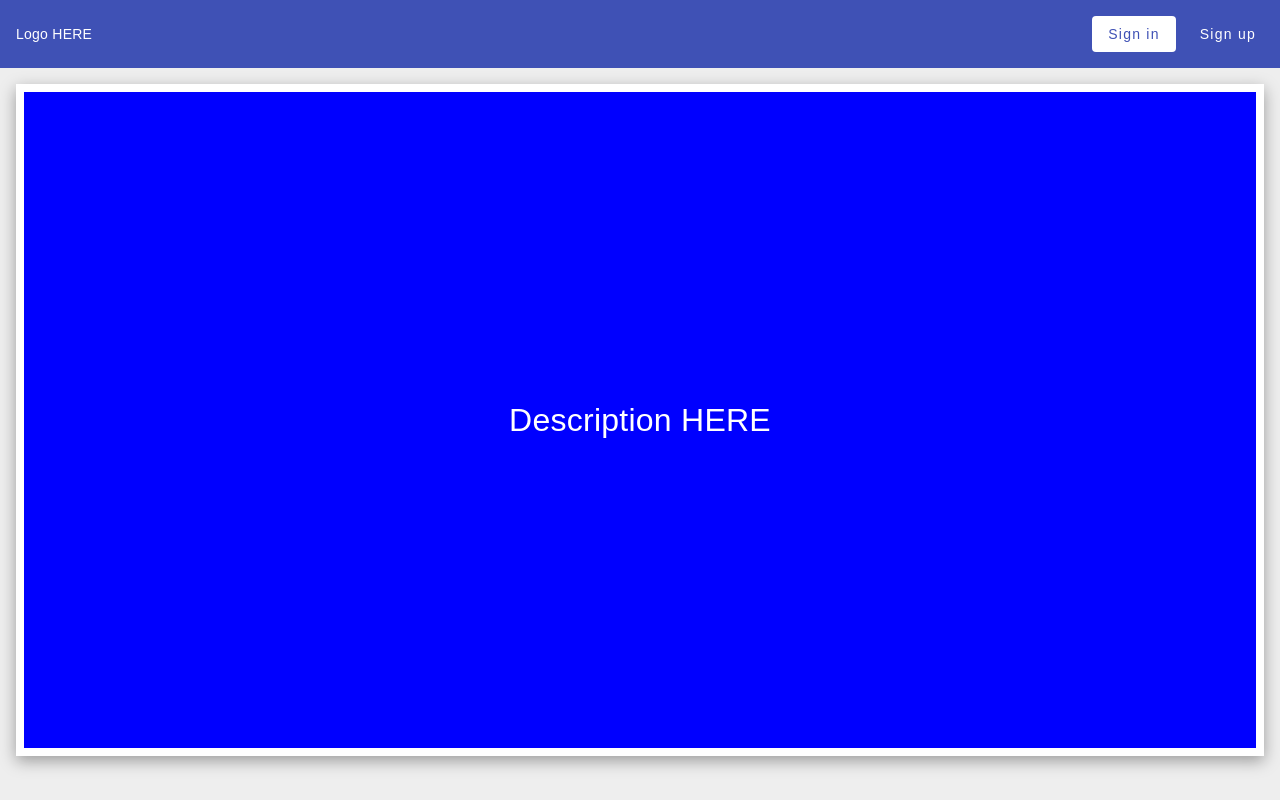
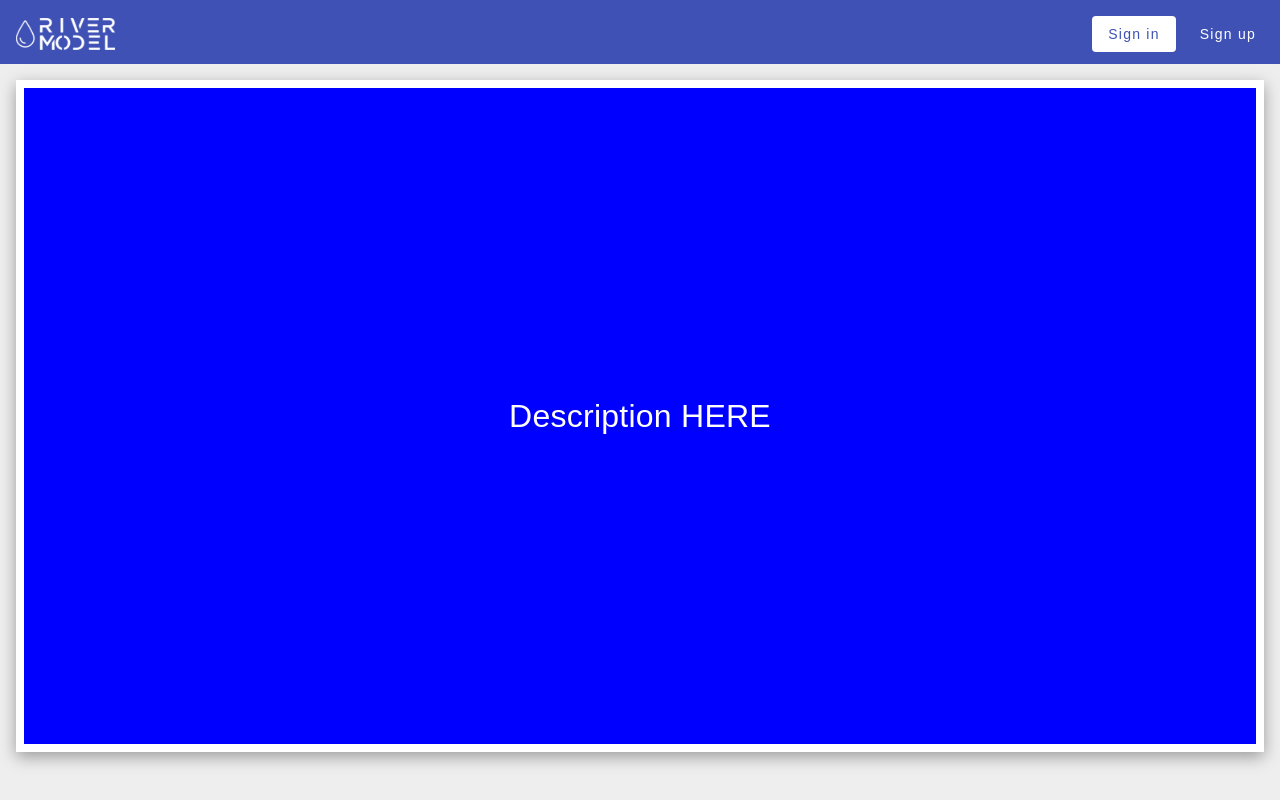
Before and after one commit to IrinaDorosh88/RiverModel, an Angular app in the folder frontend/: page / in a window 1280 px wide. Built offline with nearby package versions, Linux system fonts and the light colour scheme.

Commit message:
added logo

```diff
--- a/frontend/src/app/app.component.ts
+++ b/frontend/src/app/app.component.ts
@@ -32,7 +32,7 @@ import { User, USER_INITIALIZER_PROVIDER } from '@app/features/user';
   template: `
     <app-loader></app-loader>
     <div class="app-toolbar">
-      <span class="mr-auto">Logo HERE</span>
+      <img class="mr-auto" src="./assets/logo.svg" />
       <ng-template [ngIf]="user$ | async" [ngIfElse]="nonAuthorizedUserButtons">
         <button mat-flat-button class="color-primary" (click)="onLogoutClick()">
           <span>Sign out</span>
--- a/frontend/src/styles.scss
+++ b/frontend/src/styles.scss
@@ -13,7 +13,7 @@
 }
 
 img {
-  max-width: 100%;
+  max-height: 100%;
 }
 
 html,
@@ -33,11 +33,11 @@ canvas:not(:active) {
 // layout
 
 :root {
-  --app-toolbar-min-height: 4rem;
+  --app-toolbar-height: 4rem;
   --app-toolbar-padding: 1rem;
   --app-content-wrapper-padding: 1rem;
   --app-content-min-height: calc(
-    100vh - var(--app-toolbar-min-height) - 2 * var(--app-toolbar-padding) - 2 *
+    100vh - var(--app-toolbar-height) - 2 * var(--app-toolbar-padding) - 2 *
       var(--app-content-wrapper-padding)
   );
   --home-toolbar-min-height: 5rem;
@@ -50,7 +50,7 @@ canvas:not(:active) {
 }
 
 .app-toolbar {
-  min-height: var(--app-toolbar-min-height);
+  height: var(--app-toolbar-height);
   padding: var(--app-toolbar-padding);
   display: flex;
   align-items: center;
```
Also changed, not shown: frontend/src/assets/logo.svg (added).
